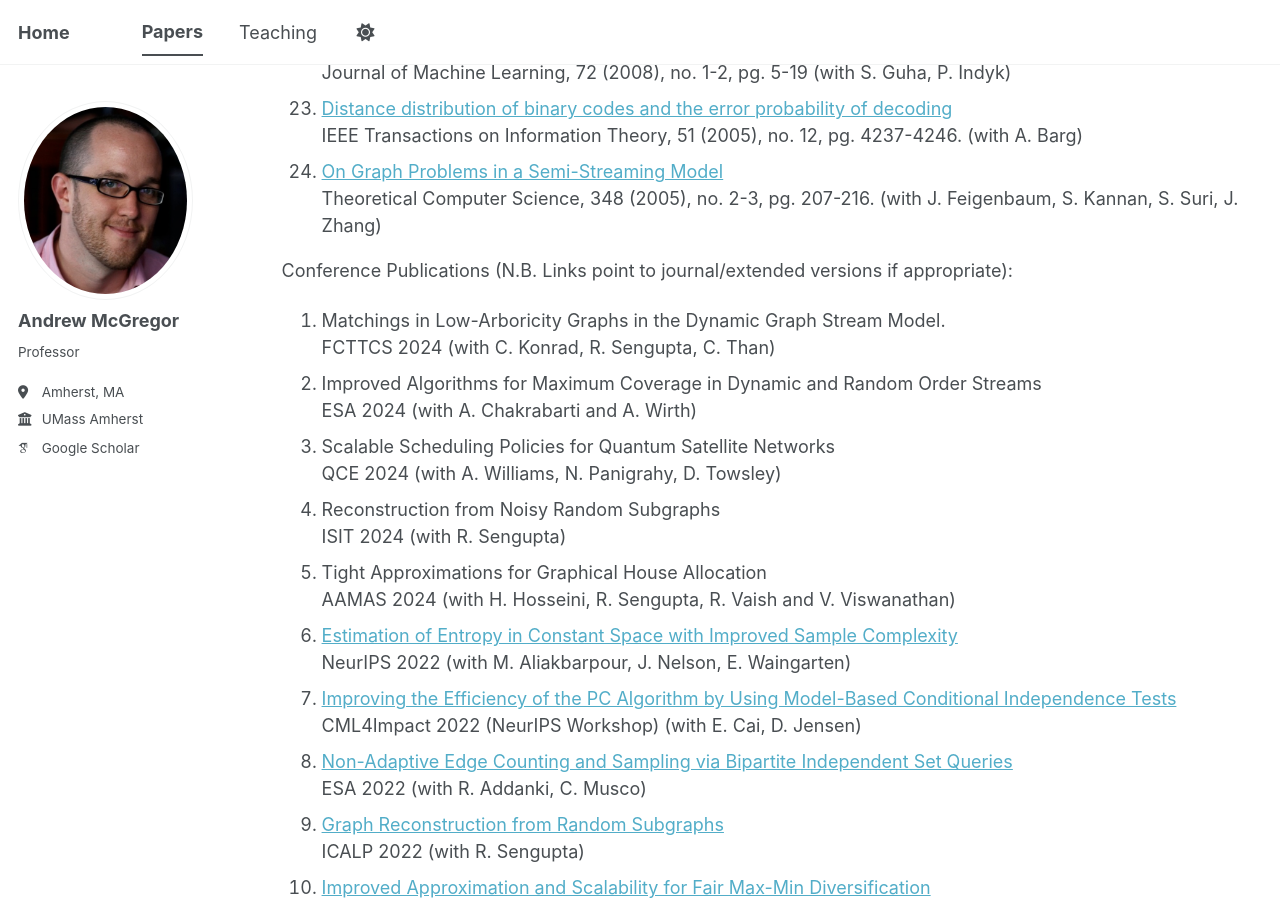
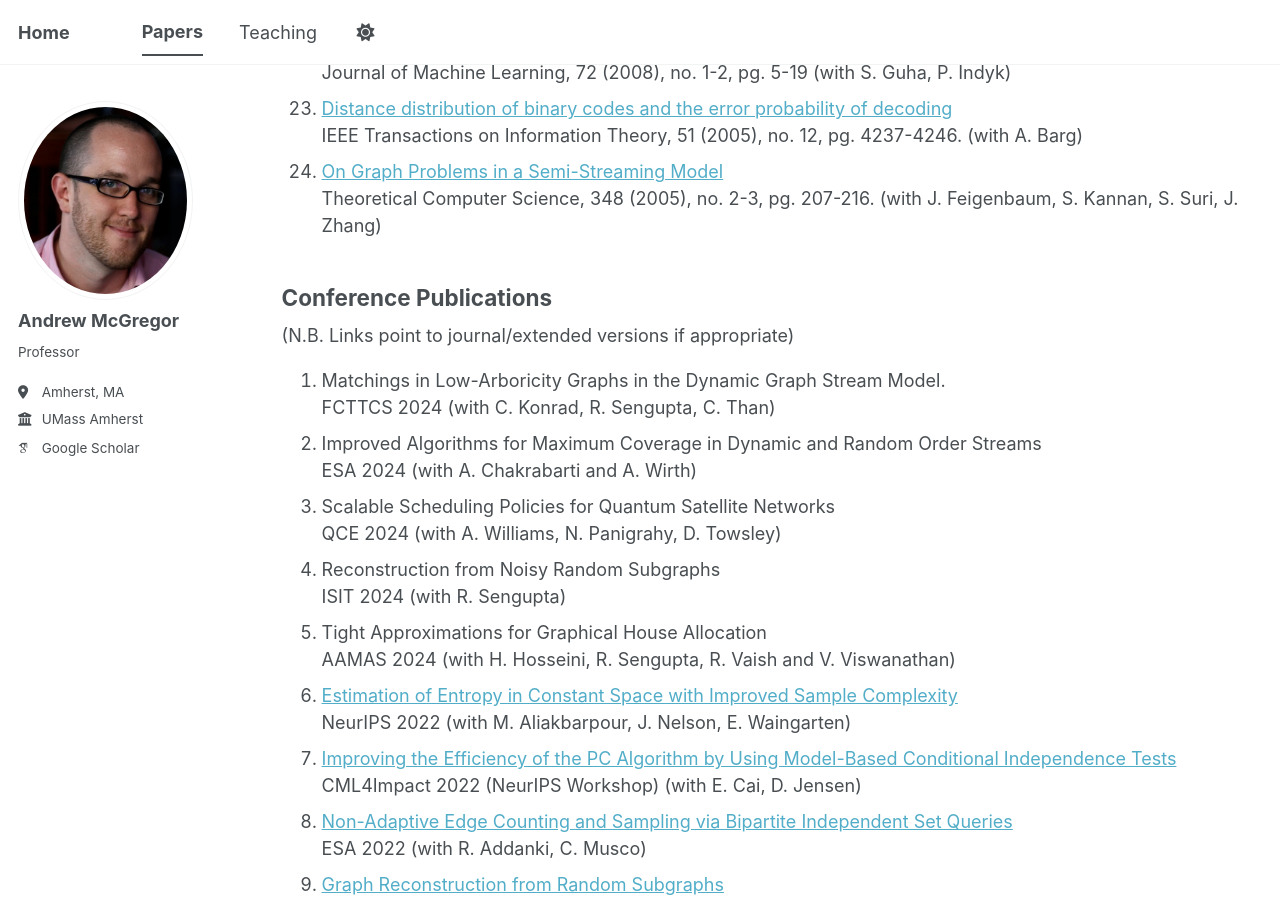
Before and after one commit to mcgregor-andrew/mcgregor-andrew.github.io, a Jekyll site: the page built from _pages/publications.html, in a window 1280 px wide and 900 px high, scrolled down 1550 px. Built offline with Jekyll 4.4.1, drawn with Linux system fonts in a browser that asks for light colours; some web fonts are replaced; a script bundle is joined from its source files by our own code; library files that are not in the unit come from our copies; some of the changed text lies outside the part shown.

```diff
--- a/_pages/publications.html
+++ b/_pages/publications.html
@@ -6,7 +6,6 @@ author_profile: true
 ---
 
 See also <A HREF="http://scholar.google.com/citations?user=IpBjTKQAAAAJ&hl=en">Google Scholar</A> and <A HREF="http://dblp.uni-trier.de/pers/hd/m/McGregor_0001:Andrew">DBLP</A>.
-
 
 <h2> Journal Publications</h2>
 <OL>
@@ -69,7 +68,7 @@ On Graph Problems in a Semi-Streaming Model</A>
 </OL>
 
 
-<p> Conference Publications (N.B. Links point to journal/extended versions if appropriate):
+<h2> Conference Publications</h2> (N.B. Links point to journal/extended versions if appropriate)
 <OL>
 <LI> Matchings in Low-Arboricity Graphs in the Dynamic Graph Stream Model.
 <BR> FCTTCS 2024 (with C. Konrad, R. Sengupta, C. Than)
@@ -297,7 +294,7 @@ Brazilian Symposium on Computer Music 1999 (with E. Miranda, P. Gawthrop)
 </OL>
 
 
-Manuscripts, Invited Papers, etc.:
+<h2> Manuscripts, Invited Papers, etc.</h2>
 <OL>
 <LI> <A HREF="http://people.cs.umass.edu/~mcgregor/papers/13-graphsurvey.pdf">Graph Stream Algorithms: A Survey</A>
 <BR> SIGMOD Record
```
Also changed, not shown: other parts of _pages/publications.html (+1 -3 lines).
